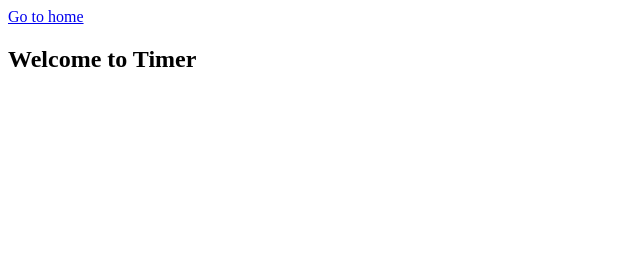
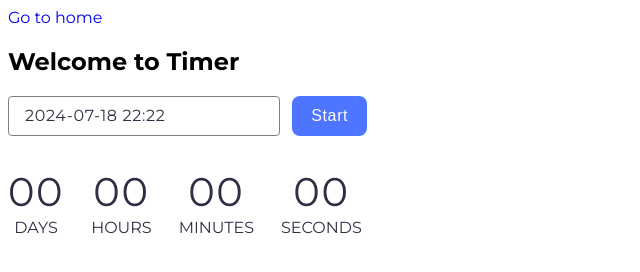
Before and after one commit to Vladlina/goit-js-hw-10, a website built with Vite: page src/1-timer.html in a window 1280 px wide. Shown: the whole page, without its empty margins (0-640 px from the left). Built offline with nearby package versions, Linux system fonts and the light colour scheme.

Commit message:
timer task completion

```diff
--- a/package.json
+++ b/package.json
@@ -9,12 +9,14 @@
     "preview": "vite preview"
   },
   "devDependencies": {
-    "vite": "^4.5.2",
-    "glob": "^8.1.0"
+    "glob": "^8.1.0",
+    "vite": "^4.5.2"
   },
   "author": "Alexander Repeta <alexander.repeta@gmail.com>",
   "license": "ISC",
   "dependencies": {
+    "flatpickr": "^4.6.13",
+    "izitoast": "^1.4.0",
     "vite-plugin-full-reload": "^1.0.5",
     "vite-plugin-html-inject": "^1.0.1"
   }
--- a/src/1-timer.html
+++ b/src/1-timer.html
@@ -9,8 +9,36 @@
   </head>
   <body>
     <section>
+      <link rel="preconnect" href="https://fonts.googleapis.com" />
+      <link rel="preconnect" href="https://fonts.gstatic.com" crossorigin />
+      <link
+        href="https://fonts.googleapis.com/css2?family=Montserrat:wght@100..900&display=swap"
+        rel="stylesheet"
+      />
       <a href="./index.html">Go to home</a>
       <h1>Welcome to Timer</h1>
+
+      <input type="text" id="datetime-picker" />
+      <button type="button" data-start>Start</button>
+
+      <div class="timer">
+        <div class="field">
+          <span class="value" data-days>00</span>
+          <span class="label">Days</span>
+        </div>
+        <div class="field">
+          <span class="value" data-hours>00</span>
+          <span class="label">Hours</span>
+        </div>
+        <div class="field">
+          <span class="value" data-minutes>00</span>
+          <span class="label">Minutes</span>
+        </div>
+        <div class="field">
+          <span class="value" data-seconds>00</span>
+          <span class="label">Seconds</span>
+        </div>
+      </div>
     </section>
 
     <script type="module" src="./js/1-timer.js"></script>
--- a/src/css/styles.css
+++ b/src/css/styles.css
@@ -5,3 +5,28 @@
   |============================
 */
 @import url('./reset.css');
+
+* {
+  box-sizing: border-box;
+}
+
+a {
+  text-decoration: none;
+}
+
+button {
+  cursor: pointer;
+}
+
+body {
+  font-family: "Montserrat", sans-serif;
+  font-weight: 400;
+  font-style: normal;
+}
+
+.page-link {
+  font-size: 20px;
+  font-weight: bold;
+  margin-bottom: 10px;
+
+}
--- a/src/css/timer.css
+++ b/src/css/timer.css
@@ -0,0 +1,81 @@
+* {
+  box-sizing: border-box;
+}
+
+a {
+  text-decoration: none;
+}
+
+button {
+  cursor: pointer;
+}
+
+body {
+  font-family: "Montserrat", sans-serif;
+  font-weight: 400;
+  font-style: normal;
+}
+
+.to-home {
+  font-size: 20px;
+  margin-bottom: 20px;
+}
+
+input {
+  width: 272px;
+  height: 40px;
+  border-radius: 4px;
+  border: 1px solid #808080;
+  padding: 8px 16px;
+  margin-right: 8px;
+  color: #2e2f42;
+  font-family: Montserrat;
+  font-size: 16px;
+  font-style: normal;
+  font-weight: 400;
+  line-height: 24px;
+  letter-spacing: 0.64px;
+}
+
+button {
+  width: 75px;
+  height: 40px;
+  border: none;
+  border-radius: 8px;
+  background: #4e75ff;
+  color: #ffffff;
+  font-size: 16px;
+  font-weight: 500;
+  letter-spacing: 0.64px;
+}
+
+button:disabled {
+  background: #cfcfcf;
+  color: #989898;
+}
+
+.timer {
+  margin-top: 32px;
+  display: flex;
+  gap: 27px;
+}
+
+.field {
+  display: flex;
+  flex-direction: column;
+  align-items: center;
+}
+
+.value {
+  color: #2e2f42;
+  font-size: 40px;
+  line-height: 48px;
+  letter-spacing: 1.6px;
+}
+
+.label {
+  color: #2e2f42;
+  font-size: 16px;
+  line-height: 24px;
+  text-transform: uppercase;
+}
--- a/src/js/1-timer.js
+++ b/src/js/1-timer.js
@@ -1 +1,87 @@
-console.log("Timer");
+import flatpickr from 'flatpickr';
+import 'flatpickr/dist/flatpickr.min.css';
+import iziToast from 'izitoast';
+import 'izitoast/dist/css/iziToast.min.css';
+
+const btnStart = document.querySelector('button[data-start]');
+const input = document.querySelector('#datetime-picker');
+const day = document.querySelector('span[data-days]');
+const hour = document.querySelector('span[data-hours]');
+const minute = document.querySelector('span[data-minutes]');
+const second = document.querySelector('span[data-seconds]');
+
+const options = {
+  enableTime: true,
+  time_24hr: true,
+  defaultDate: new Date(),
+  minuteIncrement: 1,
+  onClose(selectedDates) {
+    if (options.defaultDate >= selectedDates[0]) {
+      btnStart.disabled = true;
+
+      iziToast.error({
+        title: 'Error',
+        message: 'Please choose a date in the future',
+      });
+    } else {
+      btnStart.disabled = false;
+
+      iziToast.success({
+        title: 'OK',
+        message: 'You can press "Start"!',
+      });
+    }
+  },
+};
+
+flatpickr('#datetime-picker', options);
+
+function convertMs(ms) {
+  // Number of milliseconds per unit of time
+  const second = 1000;
+  const minute = second * 60;
+  const hour = minute * 60;
+  const day = hour * 24;
+
+  // Remaining days
+  const days = Math.floor(ms / day);
+  // Remaining hours
+  const hours = Math.floor((ms % day) / hour);
+  // Remaining minutes
+  const minutes = Math.floor(((ms % day) % hour) / minute);
+  // Remaining seconds
+  const seconds = Math.floor((((ms % day) % hour) % minute) / second);
+
+  return { days, hours, minutes, seconds };
+}
+
+const addLeadingZero = value => value.toString().padStart(2, '0');
+
+btnStart.addEventListener('click', startTimer);
+
+function startTimer() {
+  btnStart.disabled = true;
+  input.disabled = true;
+
+  const timer = setInterval(() => {
+    const currentDate = new Date();
+    const targetDate = new Date(input.value);
+    const timeDiff = targetDate - currentDate;
+
+    const { days, hours, minutes, seconds } = convertMs(timeDiff);
+
+    day.textContent = addLeadingZero(days);
+    hour.textContent = addLeadingZero(hours);
+    minute.textContent = addLeadingZero(minutes);
+    second.textContent = addLeadingZero(seconds);
+
+    const isTimerFinished = [days, hours, minutes, seconds].every(
+      value => value === 0
+    );
+
+    if (isTimerFinished) {
+      clearInterval(timer);
+      input.disabled = false;
+    }
+  }, 1000);
+}
```
Also changed, not shown: src/2-snackbar.html (+6 -0 lines), src/index.html (+8 -2 lines), 1 other file.
